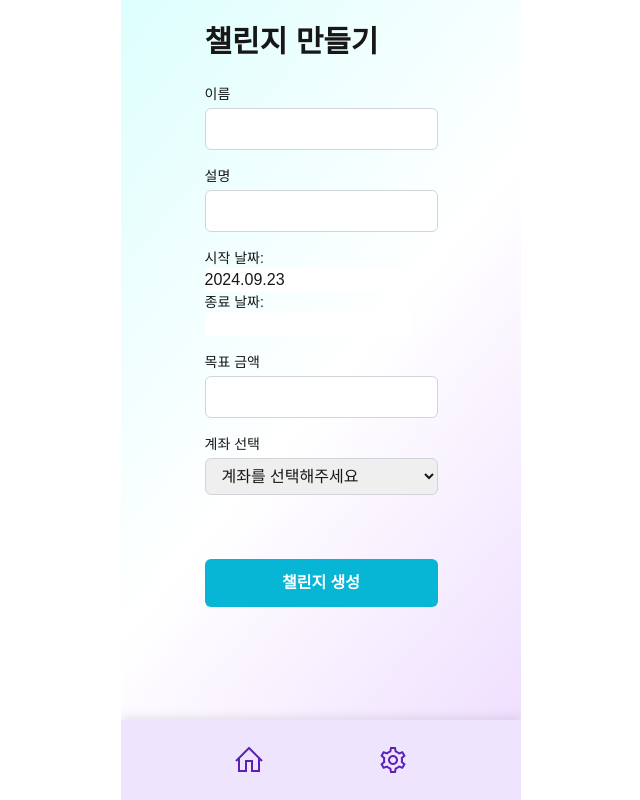
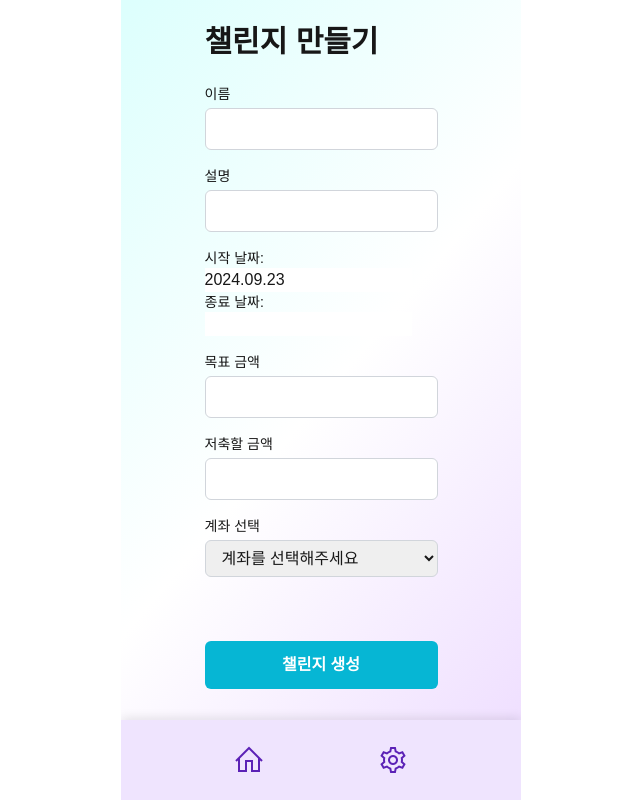
Before and after one commit to ho0116/piggyBank, a Next.js app in the folder frontend/: page /challenge/create in a window 1280 px wide. Shown: the whole page, without its empty margins (319-959 px from the left). Built offline with nearby package versions, Linux system fonts and the light colour scheme.

Commit message:
chore: create부분  amount 수정

```diff
--- a/frontend/src/app/challenge/create/page.tsx
+++ b/frontend/src/app/challenge/create/page.tsx
@@ -19,6 +19,7 @@ export default function ChallengePage() {
   const [challengeName, setChallengeName] = useState<string>("");
   const [challengeDescription, setChallengeDescription] = useState<string>("");
   const [targetAmount, setTargetAmount] = useState<string>("");
+  const [amount, setAmount] = useState<string>("");
   const [selectedAccount, setSelectedAccount] = useState<number | "">("");
 
   const {data:accountList, isLoading, isError} = useQuery({
@@ -53,6 +54,7 @@ console.log(accountList);
       accountId,
       savedAmount,
       targetAmount: parseFloat(targetAmount),
+      amount: parseFloat(amount),
       savingCycle,
       startDate: startDate.toISOString(),
       endDate: endDate ? endDate.toISOString() : null,
@@ -143,6 +145,19 @@ console.log(accountList);
         </div>
 
         <div className="mb-4">
+          <label htmlFor="amount" className="block text-sm font-medium">
+            저축할 금액
+          </label>
+          <input
+            id="amount"
+            required
+            value={amount}
+            onChange={(e) => setAmount(e.target.value)}
+            className="w-full px-3 py-2 border border-gray-300 rounded-md mt-1 focus:outline-none focus:ring-2 focus:ring-blue-500"
+          />
+        </div>
+
+        <div className="mb-4">
           <label htmlFor="account" className="block text-sm font-medium">
             계좌 선택
           </label>
--- a/frontend/src/app/types/challengeType.ts
+++ b/frontend/src/app/types/challengeType.ts
@@ -12,4 +12,5 @@ export default interface Challenge{
     challengeName: string,
     challengeStatus: string,
     challengeDescription: string,
+    amount:number,
 }
```
